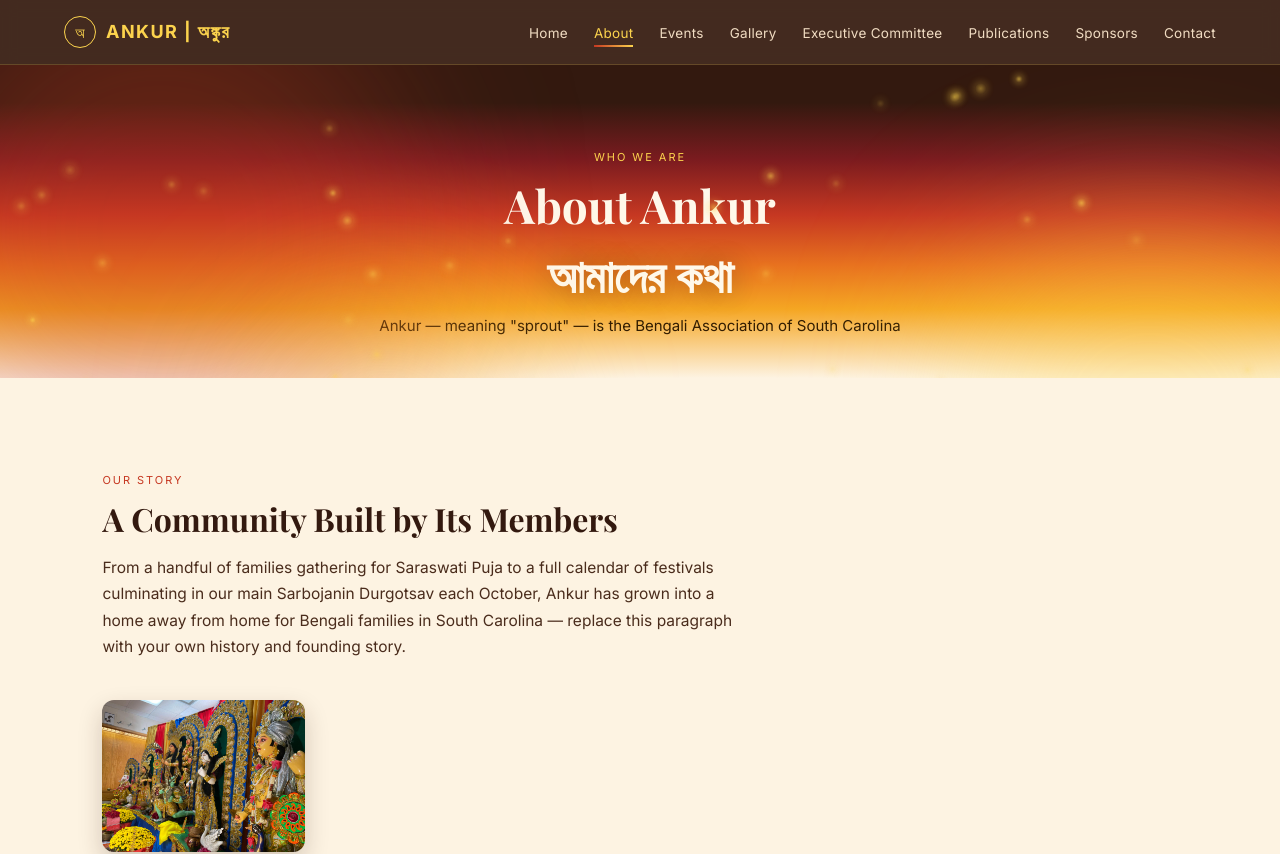
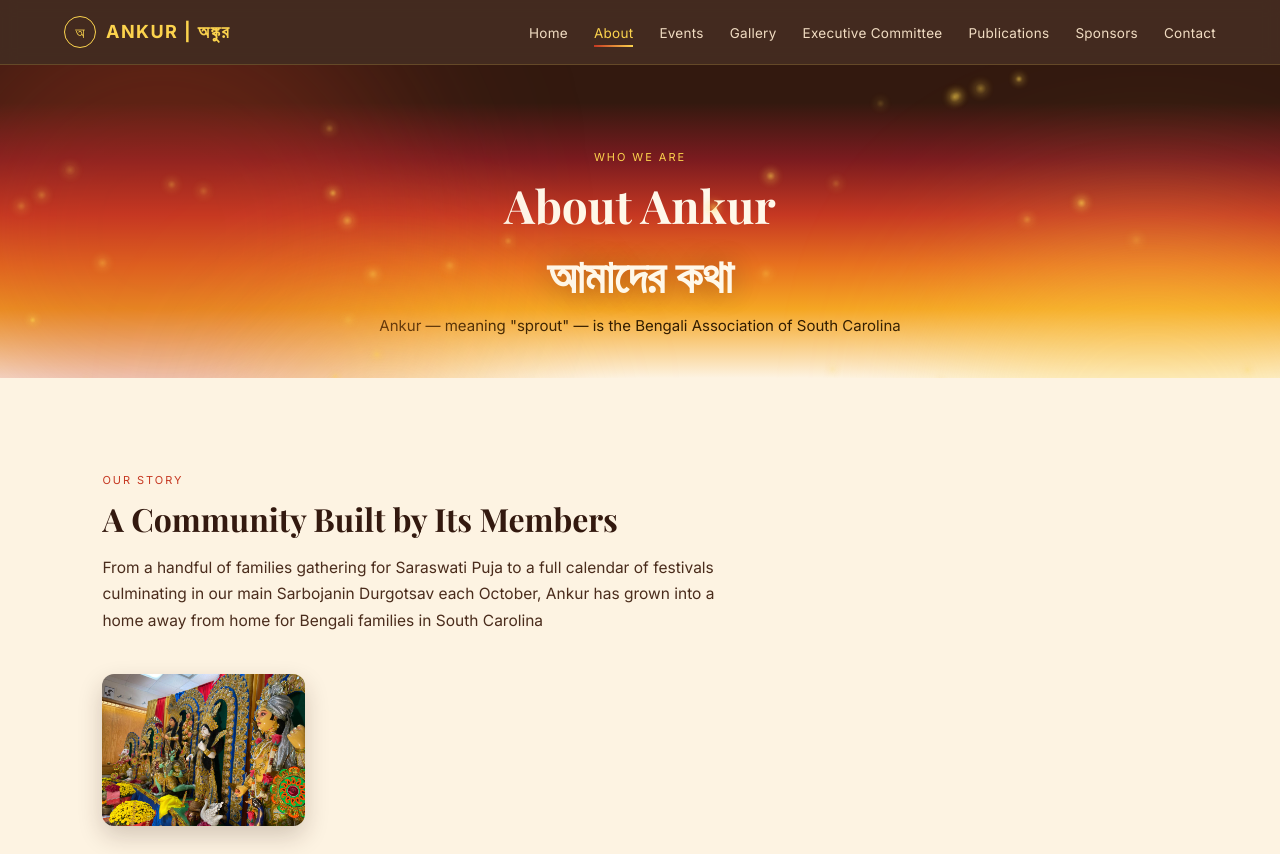
Before and after one commit to ankursc-cola/ankur-website, a React (Vite) app: page /about in a window 1280 px wide. Shown: the top 854 px of the page. Built offline with nearby package versions, Linux system fonts and the light colour scheme; a web font is replaced by a local one.

Commit message:
Update About.jsx
About writeup changed

```diff
--- a/src/pages/About.jsx
+++ b/src/pages/About.jsx
@@ -24,8 +24,7 @@
         <p className="lead">
           From a handful of families gathering for Saraswati Puja to a full calendar of
           festivals culminating in our main Sarbojanin Durgotsav each October, Ankur has
-          grown into a home away from home for Bengali families in South Carolina —
-          replace this paragraph with your own history and founding story.
+          grown into a home away from home for Bengali families in South Carolina
         </p>
         <div className="gallery-grid compact reveal" style={{ marginTop: 40 }}>
           <div className="gallery-item">
```
